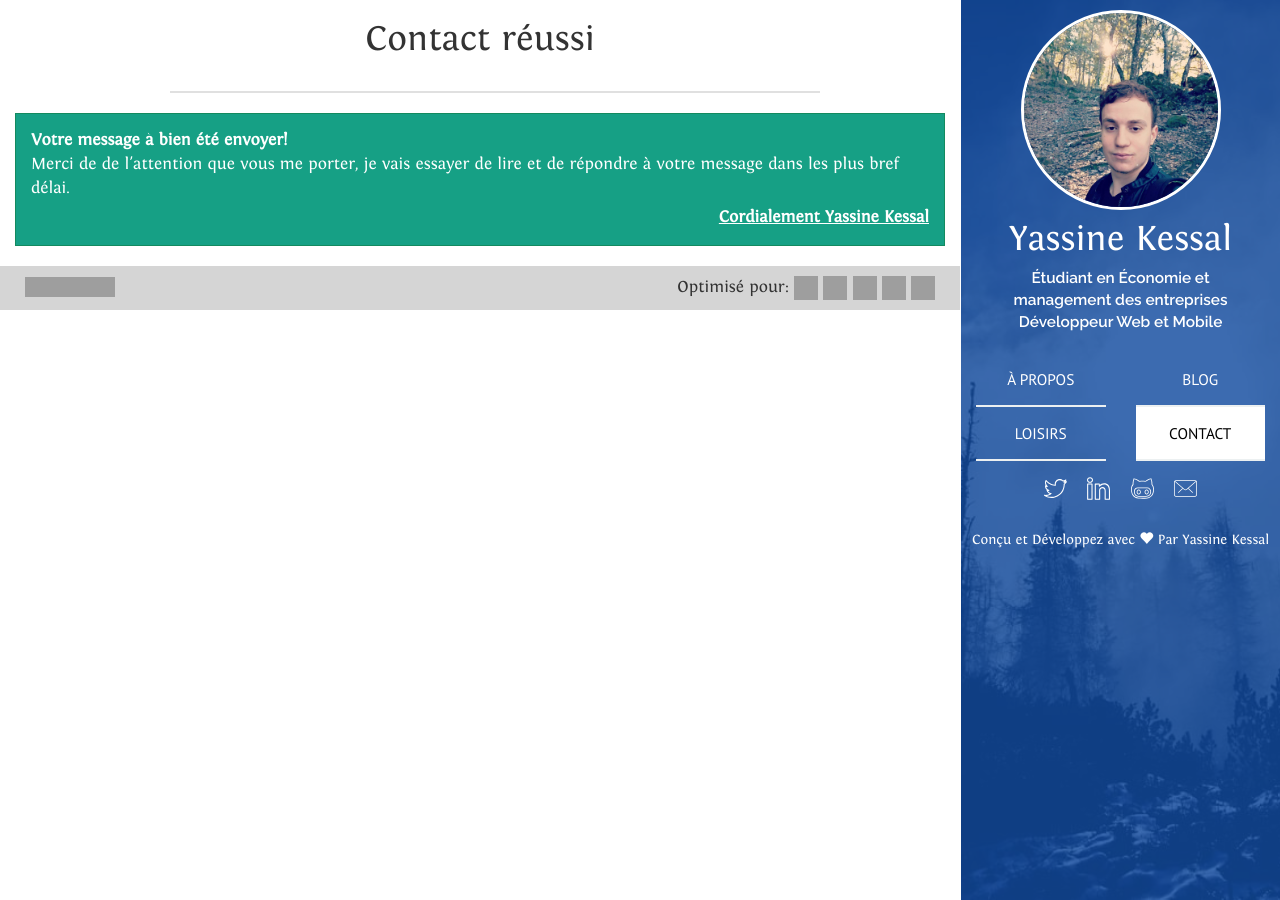
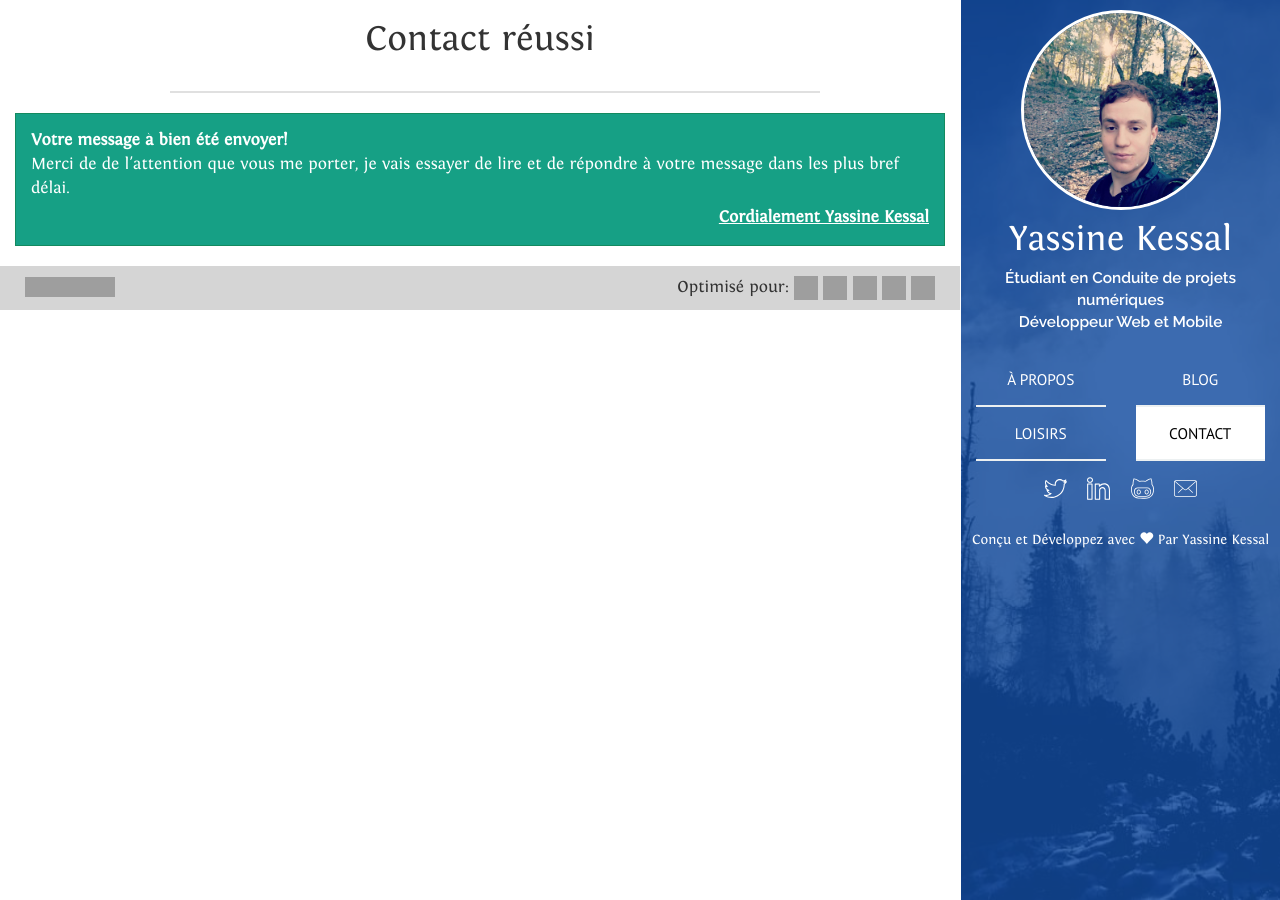
Before and after one commit to yassine-kessal/yassine-kessal.github.io, a Jekyll site: the page built from contact_success.html, in a window 1280 px wide. Built offline with Jekyll 4.4.1, drawn with Linux system fonts in a browser that asks for light colours; nearby versions of some CDN libraries; some of the changed lines change nothing that is shown; grey boxes are pictures that could not be loaded.

Commit message:
Update header.html

```diff
--- a/_includes/header.html
+++ b/_includes/header.html
@@ -9,11 +9,11 @@
     <meta http-equiv="X-UA-Compatible" content="ie=edge">
     <link rel="icon" type="image/jpeg" href="{{site.url}}/assets/favicon.jpg" />
 
-    <title>{% if page.title %} {{ page.title }} - {{ site.title }} {% else %} {{ site.title }} - Full Stack Engineer {% endif %}</title>
+    <title>{% if page.title %} {{ page.title }} - {{ site.title }} {% else %} {{ site.title }} - Développeur Web et Mobile {% endif %}</title>
 
     <link rel="stylesheet" href="{{site.url}}/assets/css/app.min.css">
 
-    {% seo title=false %}
+    {% seo title=true %}
 </head>
 <body>
 
@@ -32,7 +32,7 @@
                 <div>
                     <h1 class="presentation-title">{{site.display_name}}</h1>
                     <p class="presentation-description">
-                        Étudiant en Économie et management des entreprises<br>
+                        Étudiant en Conduite de projets numériques<br>
                         Développeur Web et Mobile
                     </p>
                 </div>
```
